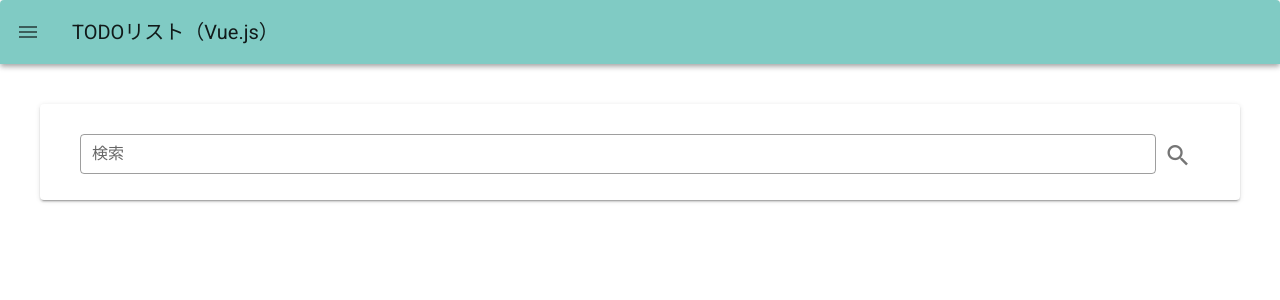
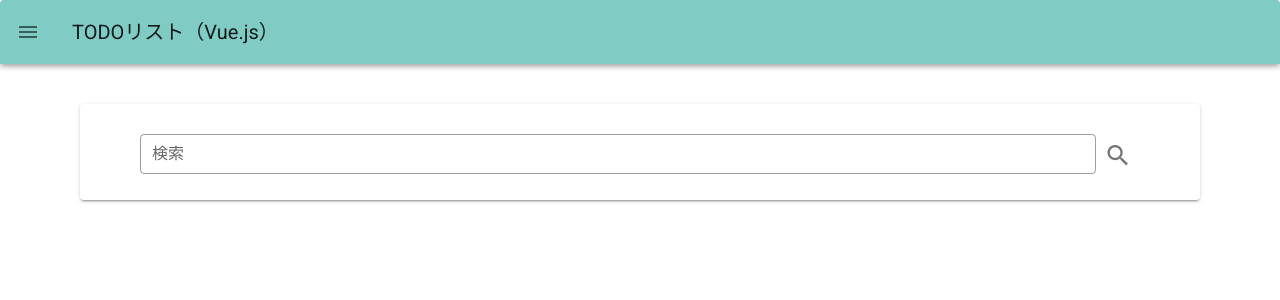
Before and after one commit to nao11aihara/vue-todo, a Vue app: page / in a window 1280 px wide. Shown: the top 300 px of the page. Built offline with nearby package versions, Linux system fonts and the light colour scheme.

Commit message:
update: 検索フォームのデザイン修正

```diff
--- a/src/components/SearchForm.vue
+++ b/src/components/SearchForm.vue
@@ -19,7 +19,7 @@ export default class SearchForm extends Vue {}
 
 <style scoped>
 .v-card {
-  margin: 40px;
-  padding: 30px 40px 0;
+  margin: 40px 80px;
+  padding: 30px 60px 0;
 }
 </style>
```
